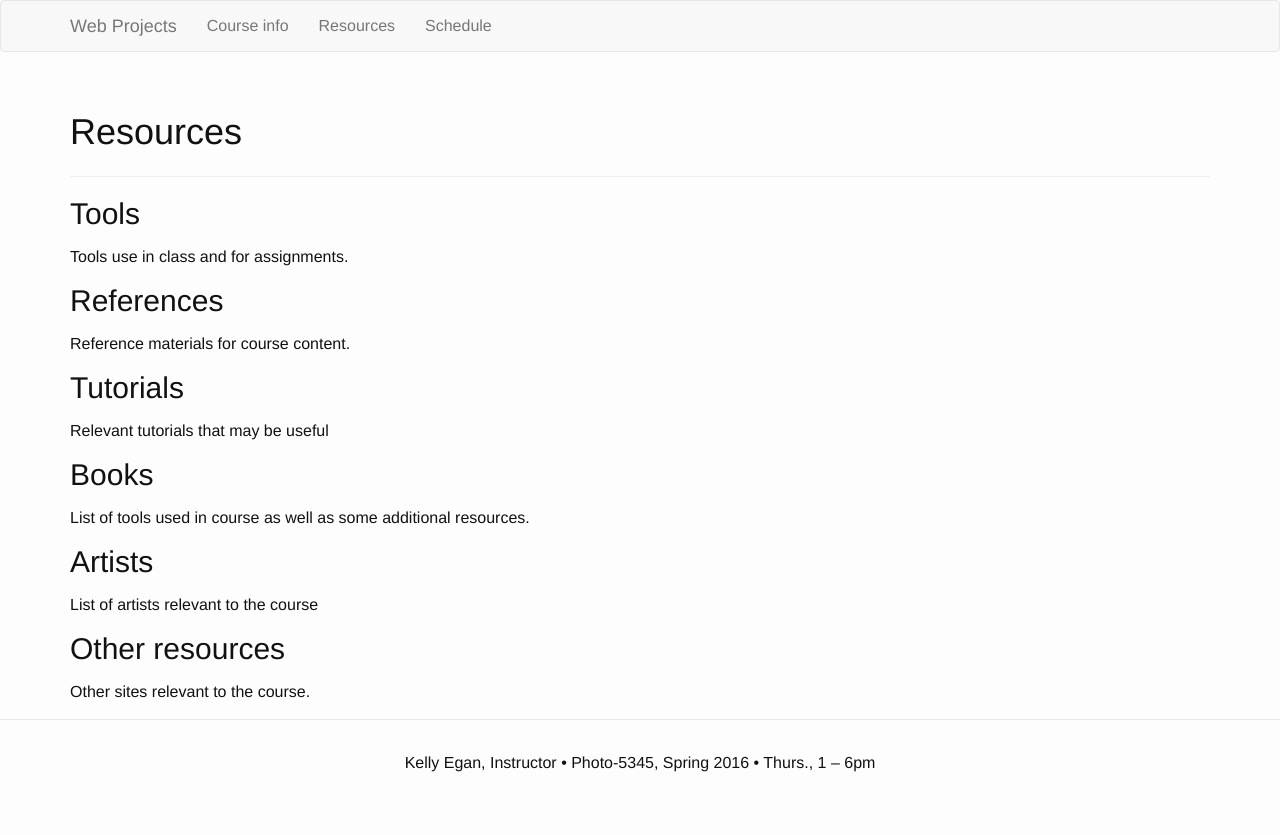
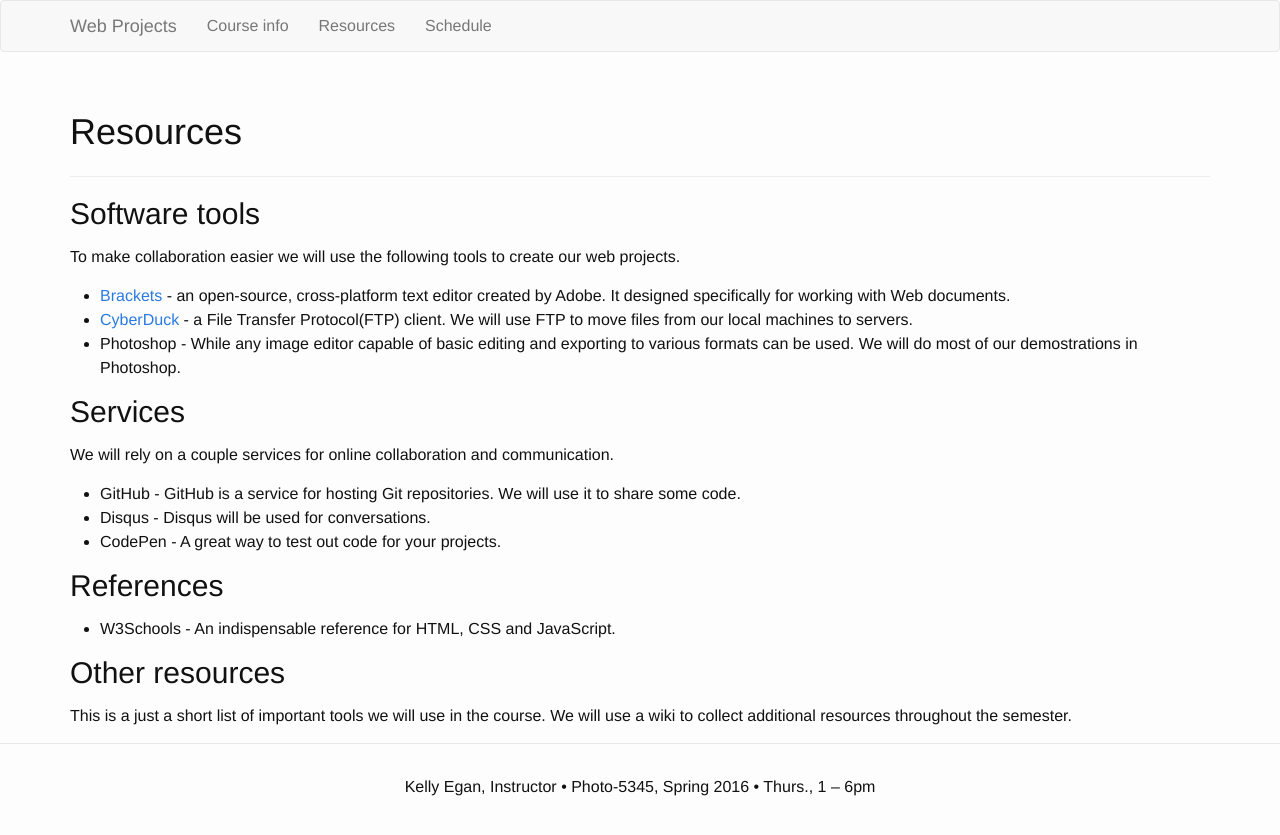
Before and after one commit to michelav/fa7-frameworks, a Jekyll site: the page built from resources.md, in a window 1280 px wide. Shown: the top 835 px of the page. Built offline with Jekyll 4.4.1, drawn with Linux system fonts in a browser that asks for light colours.

Commit message:
Update resources with some basics.

```diff
--- a/resources.md
+++ b/resources.md
@@ -4,26 +4,26 @@
 permalink: /resources/
 ---
 
-## Tools
+## Software tools
 
-Tools use in class and for assignments.
+To make collaboration easier we will use the following tools to create our web projects.
+
+  * [Brackets](http://brackets.io/) - an open-source, cross-platform text editor created by Adobe. It designed specifically for working with Web documents.
+  * [CyberDuck](https://cyberduck.io/) - a File Transfer Protocol(FTP) client. We will use FTP to move files from our local machines to servers.
+  * Photoshop - While any image editor capable of basic editing and exporting to various formats can be used. We will do most of our demostrations in Photoshop.
+
+## Services
+
+We will rely on a couple services for online collaboration and communication.
+
+  * GitHub - GitHub is a service for hosting Git repositories. We will use it to share some code.
+  * Disqus - Disqus will be used for conversations.
+  * CodePen - A great way to test out code for your projects.
 
 ## References
 
-Reference materials for course content.
-
-## Tutorials
-
-Relevant tutorials that may be useful
-
-## Books
-
-List of tools used in course as well as some additional resources.
-
-## Artists
-
-List of artists relevant to the course
+  * W3Schools - An indispensable reference for HTML, CSS and JavaScript.
 
 ## Other resources
 
-Other sites relevant to the course.
+This is a just a short list of important tools we will use in the course. We will use a wiki to collect additional resources throughout the semester.
```
